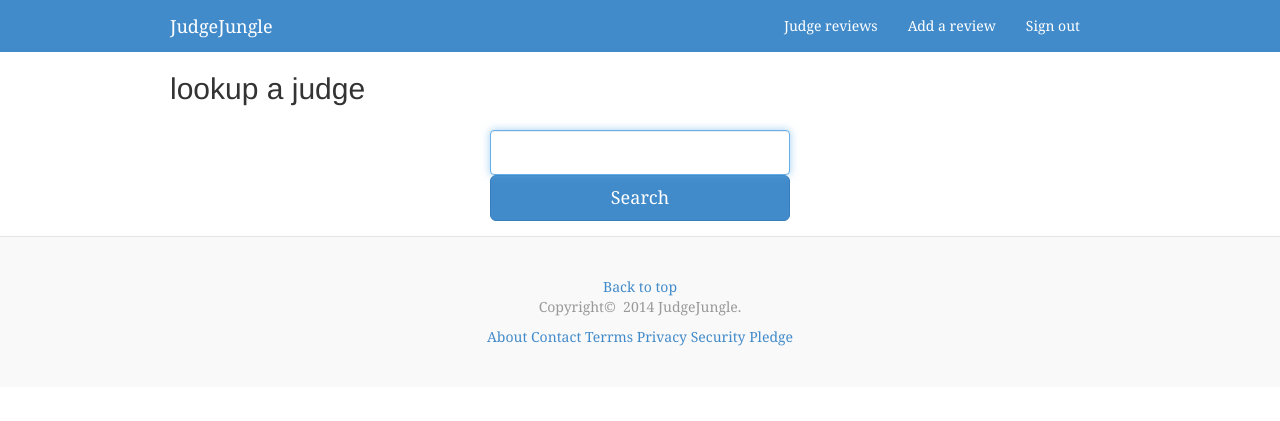
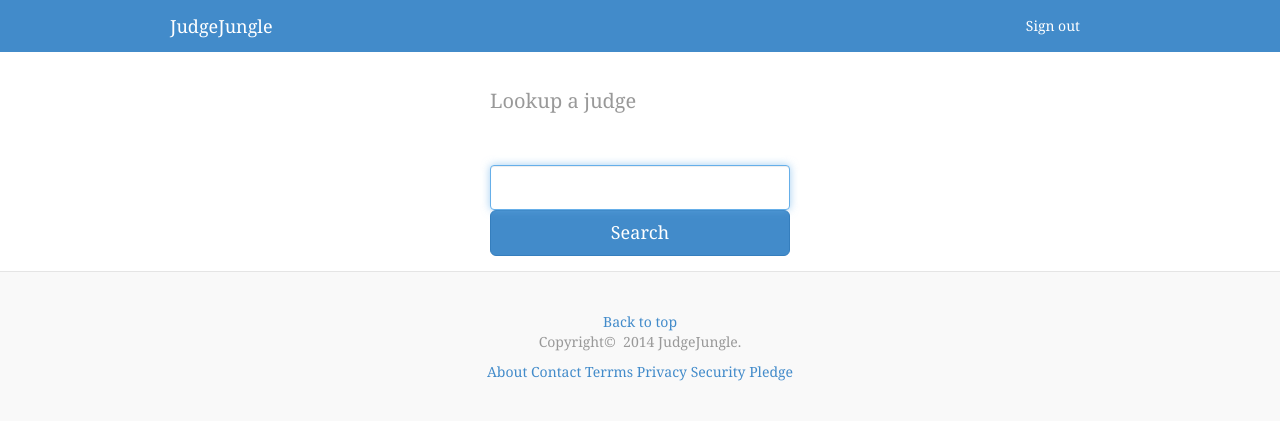
Before and after one commit to aregsar/judge, a Flask app: template templates/home/dashboard.html in a window 1280 px wide. Shown: the top 421 px of the page. Run offline with Flask 2, Linux system fonts and the light colour scheme; the template is opened without the code that fills it: values that come from a table or form of the project are taken from there, others are empty; parts of the project's set-up code (start-up, migrations or seed data) failed here and were passed over; some libraries are stand-ins or nearby versions.

Commit message:
judge search

```diff
--- a/createdb.py
+++ b/createdb.py
@@ -10,7 +10,7 @@ with app.app_context():
     db.create_all()
     user = User.query.filter_by(username="areg").first()
     print user
-    #judge = CreateRetiredJudge(name="areg")
+    #judge = CreateRetiredJudge(name="areg",state="CA")
     #judgereview = JudgeReview(judge_id=1,title="test review",body="bad judge",rating="1",username="areg",user_id=1)
 
 #work with the database
--- a/models/judge.py
+++ b/models/judge.py
@@ -34,5 +34,5 @@ class Judge(db.Model):
 def CreateActiveJudge(name,state,court,district,scope="State"):
     return Judge(name="areg",scope=scope,state=state,court=court,district=district)
 
-def CreateRetiredJudge(name,scope="Arbitrator"):
-    return Judge(name=name,scope=scope,retired=True)
+def CreateRetiredJudge(name,state,scope="Arbitrator"):
+    return Judge(name=name,state=state,scope=scope,retired=True)
--- a/templates/home/dashboard.html
+++ b/templates/home/dashboard.html
@@ -2,12 +2,12 @@
 {% extends "signedin.html" %}
 {% block body %}
  <div class="container">
-    <h2>lookup a judge</h2>
-       <form method="GET" action="{{ url_for('judge.index',judgename='areg') }}" class="form-signin" role="form">
-           {{form.name(class='form-control',required=False,autofocus=True,onfocus='this.value = this.value;')}}
+    <div class="blog-header ">
+            <p class="lead blog-description">Lookup a judge</p>
+          </div>
+       <form method="GET" action="{{ url_for('judge.index') }}" class="form-signin" role="form">
+           {{form.name(class='form-control',required=True,autofocus=True,onfocus='this.value = this.value;')}}
             <button class="btn btn-lg btn-primary btn-block" type="submit">Search</button>
-
-            {{ form.csrf_token }}
           </form>
 </div>
  {% endblock %}
--- a/templates/signedin.html
+++ b/templates/signedin.html
@@ -24,8 +24,6 @@
             </div>
             <div class="collapse navbar-collapse navbar-right">
               <ul class="nav navbar-nav">
-                <li><a href="{{ url_for('home.index') }}">Judge reviews</a></li>
-                <li><a href="{{ url_for('home.index') }}">Add a review</a></li>
                 <li><a href="{{ url_for('account.signout') }}">Sign out</a></li>
               </ul>
             </div><!--/.nav-collapse -->
```
Also changed, not shown: blueprints.py (+7 -3 lines), templates/judge/index.html (+18 -12 lines), views/judge.py (+21 -8 lines), views/review.py (added, +15 -0 lines), views/user.py (added, +15 -0 lines), templates/judge/edit.html (added), templates/judge/editretired.html (added), templates/judge/profile.html (added), templates/review/edit.html (added), templates/review/index.html (added), templates/review/review.html (added), templates/user/edit.html (added), templates/user/index.html (added), templates/user/profile.html (added).
